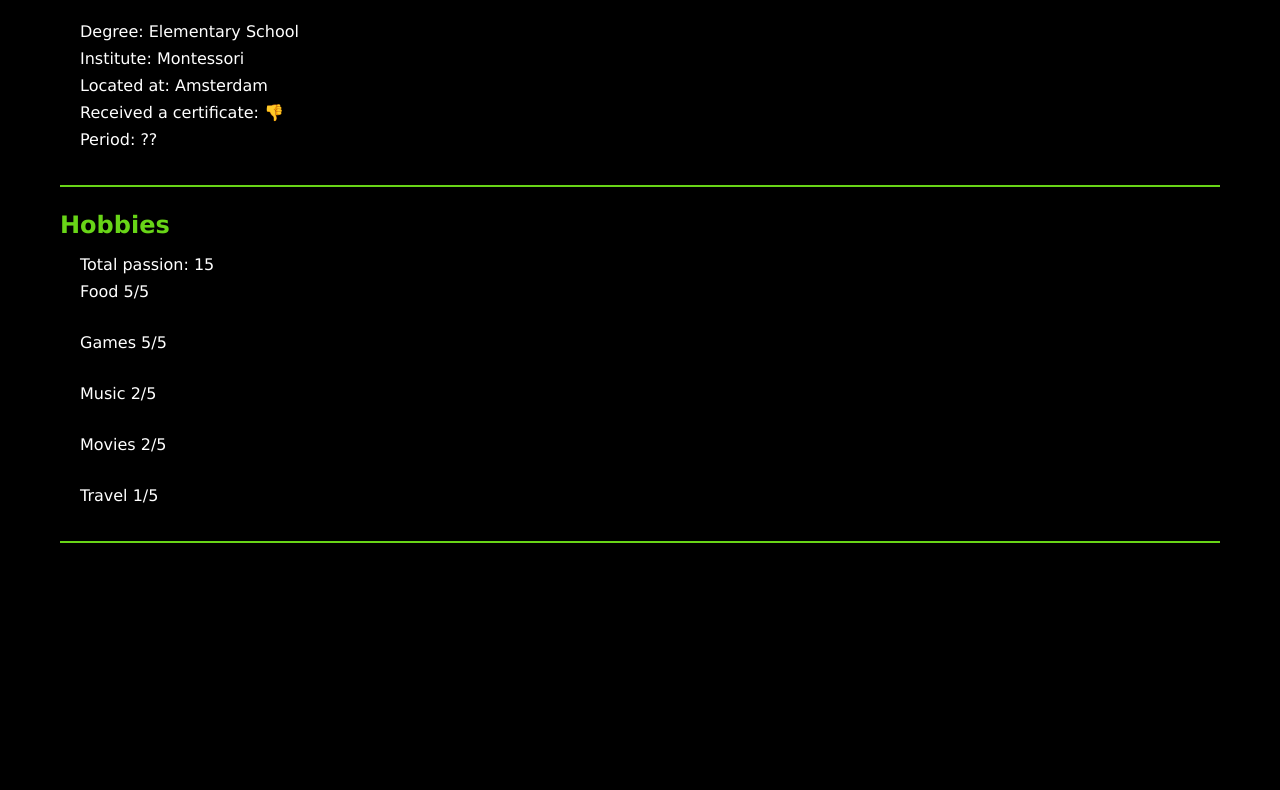
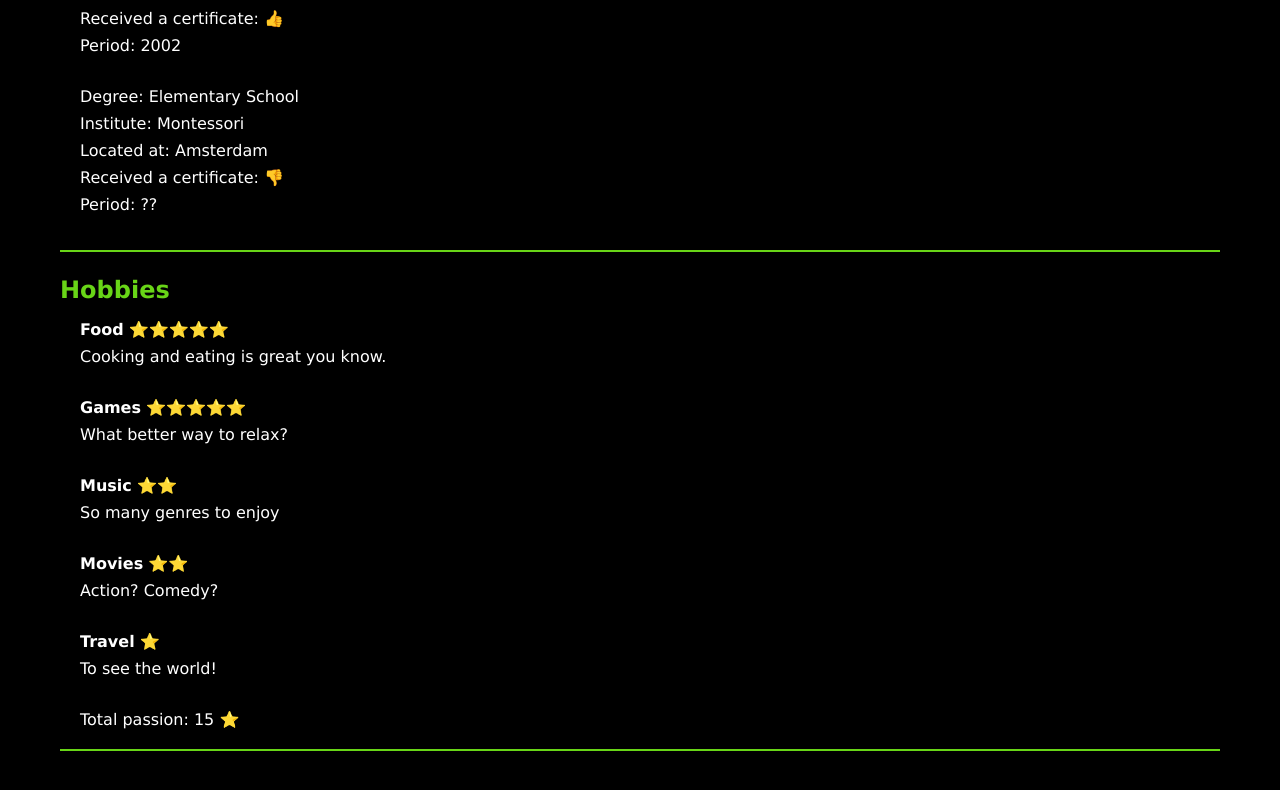
Before and after one commit to codezilla-nl/workshop, a React (Create React App) app in the folder reactjs/: page / in a window 1280 px wide. Shown: the part 1322-2112 px from the top of the page. Before the commit the page ends 1949 px from the top, so only its background shows below. Built offline with nearby package versions, Linux system fonts and the light colour scheme.

Commit message:
Assignment 1 code

```diff
--- a/reactjs/src/complete/App.js
+++ b/reactjs/src/complete/App.js
@@ -5,10 +5,22 @@ import work from './data/work.json';
 import education from './data/education.json';
 import hobbies from './data/hobbies.json';
 
+function starRating(number) {
+  let stars = '';
+  for (let index = 1; index <= number; index++) {
+    stars += '⭐';
+  }
+  return stars;
+}
+
+function convertToUpperCase(company = '') {
+  return company.toUpperCase();
+}
+
 function getWork(items) {
   return items.map((job, index) => {
       const {id, role, company, location, skills, period} = job;
-      const allCapsCompany = company.toUpperCase();
+      const allCapsCompany = convertToUpperCase(company);
 
       return (
         <div className="feature job" key={id}>
@@ -39,13 +51,14 @@ function getEducation(items) {
 
 // Custom React Element
 const Hobbies = (props) => {
-  const {hobbies} = props;
-  const renderHobbies = hobbies.items.map((hobby, index) => {
-    const {id, title, passion} = hobby;
+  const {listOfHobbies} = props;
+  const renderHobbies = listOfHobbies.items.map((hobby, index) => {
+    const {id, title, passion, description} = hobby;
 
     return (
       <div className="feature hobby" key={id}>
-        <p>{title} {passion}/5</p>
+        <p><b>{title}</b> {starRating(passion)}</p>
+        <p>{description}</p>
       </div>
     );
   });
@@ -57,48 +70,47 @@ const Hobbies = (props) => {
     <>
       <h2>Hobbies</h2>
       <section className="hobbies">
-        <p>Total passion: {totalRating}</p>
-        { renderHobbies }
+        {renderHobbies}
+        <span>Total passion: {totalRating} ⭐</span><br/>
       </section>
     </>
   );
 }
 
 function App() {
-  return (
+    return (
     <div className="app">
       <header>
         <h2>Welcome to my online portfolio</h2>
       </header>
 
       <section className="intro">
-        {/* Hint: Use paragraph tags <p> */}
-
-        <p>{ intro.aboutMe }</p>
-        <p>{ intro.description }</p>
-        <p>{ intro.welcomeMessage }</p>
-        <p>{ intro.goal }</p>
+        <p>{intro.aboutMe}</p>
+        <p>I am {intro.age} years old, which is {intro.age * 7} in dog years.</p>
+        <p>{intro.description}</p>
+        <p>{intro.welcomeMessage}</p>
+        <p>{intro.goal}</p>
       </section>
 
       <h2>Some more things about me</h2>
       <section id="details" className="details">
-        <p>I live at { details.address} in the cool town of { details.city }</p>
-        <p>If you need help, you can often call me at <a href={`tel:${details.phoneNumber}`}>{details.phoneNumber}</a> or send an e-mail to <a href={`mailto:${details.emailAddress}`}>{ details.emailAddress }</a></p>
-        <p>Ever seen lorem ipsum? { details.story11 } </p>
-        <p>{ details.story2 } </p>
+        <p>I live at {details.address} in the cool town of {details.city}</p>
+        <p>If you need help, you can often call me at <a href={`tel:${details.phoneNumber}`}>{details.phoneNumber}</a> or send an e-mail to <a href={`mailto:${details.emailAddress}`}>{details.emailAddress}</a></p>
+        <p>Ever seen lorem ipsum? {details.story1} </p>
+        <p>{details.story2} </p>
       </section>
 
       <h2>Work experience</h2>
       <section id="work" className="work">
-        { getWork(work.items) }
+        {getWork(work.items)}
       </section>
 
       <h2>Education</h2>
       <section id="education" className="education">
-        { getEducation(education.items) }
+        {getEducation(education.items)}
       </section>
 
-      <Hobbies hobbies={hobbies} />
+      <Hobbies listOfHobbies={hobbies} />
     </div>
   );
 }
--- a/reactjs/src/complete/data/hobbies.json
+++ b/reactjs/src/complete/data/hobbies.json
@@ -3,26 +3,31 @@
     {
       "id": 0,
       "title": "Food",
+      "description": "Cooking and eating is great you know.",
       "passion": 5
     },
     {
       "id": 1,
       "title": "Games",
+      "description": "What better way to relax?",
       "passion": 5
     },
     {
       "id": 2,
       "title": "Music",
+      "description": "So many genres to enjoy",
       "passion": 2
     },
     {
       "id": 3,
       "title": "Movies",
+      "description": "Action? Comedy?",
       "passion": 2
     },
     {
       "id": 4,
       "title": "Travel",
+      "description": "To see the world!",
       "passion": 1
     }
   ]
--- a/reactjs/src/complete/data/intro.json
+++ b/reactjs/src/complete/data/intro.json
@@ -1,5 +1,6 @@
 {
   "aboutMe": "Hi, My name is Rory",
+  "age": 36,
   "description": "I am a Front-end developer with a passion for Front-end Development!",
   "welcomeMessage": "Welcome to today's workshop!",
   "goal": "The goal will be to create your own portfolio app in React, or at least the start of one."
--- a/reactjs/src/exercise/App.css
+++ b/reactjs/src/exercise/App.css
@@ -12,17 +12,36 @@ body {
   padding: 20px;
   font-family: Verdana, sans-serif;
 }
+
 section {
   margin-bottom: 24px;
+  padding-left: 20px;
+  padding-right: 20px;
+  padding-bottom: 20px;
+  border-bottom: 2px solid #68d517;
 }
 
 h1, h2, h3, h4, h5 {
   color: #68d517;
-  margin-bottom: 12px;
+  margin-top: 16px;
+  margin-bottom: 16px;
+}
+
+header {
+  position: fixed;
+  top: 0;
+  left: 0;
+  width: 100%;
+  background-color: black;
+  padding-left: 16px;
+}
+
+header h2 {
+  margin: 8px;
 }
 
 ul {
-  padding: 8px;
+  padding: 0 8px;
   margin-bottom: 8px;
   margin-left: 12px;
 }
@@ -36,12 +55,18 @@ p {
   margin: 24px;
 }
 
-.intro {
-  /* background-color: black; */
-  /* Make the font-black
-  Make the background: white; */
+.feature {
+  margin-bottom: 16px;
+  /* border-bottom: 1px solid #68d517; */
+  width: 100%;
+  padding-bottom: 8px;
+}
 
+.feature:last-child {
+  margin-bottom: 0;
+  border-bottom: 0;
 }
+
 a, .codezilla-green {
   color: #68d517;
 }
```
Also changed, not shown: 1 other file (tests, documents, lock files or other folders).
